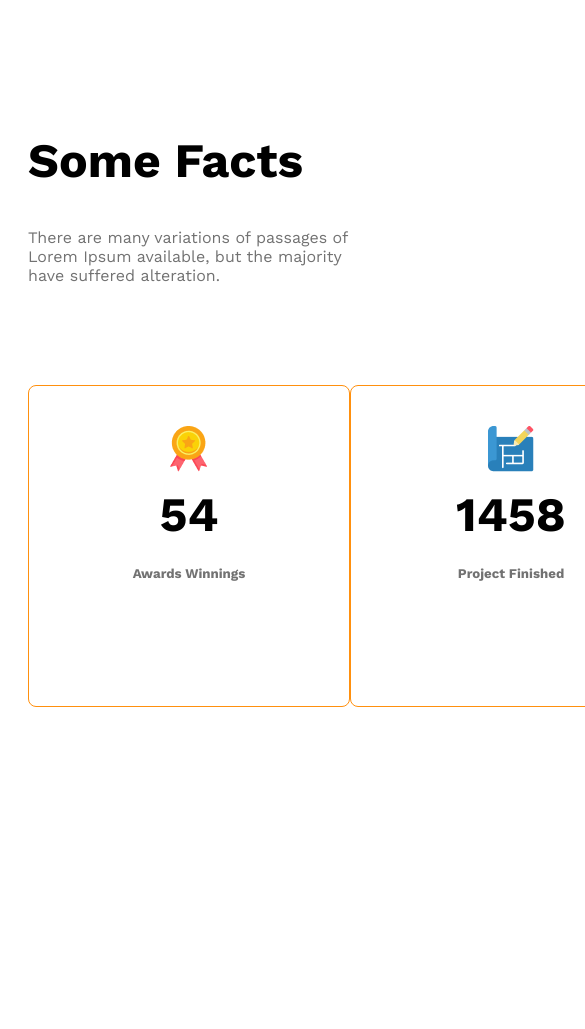
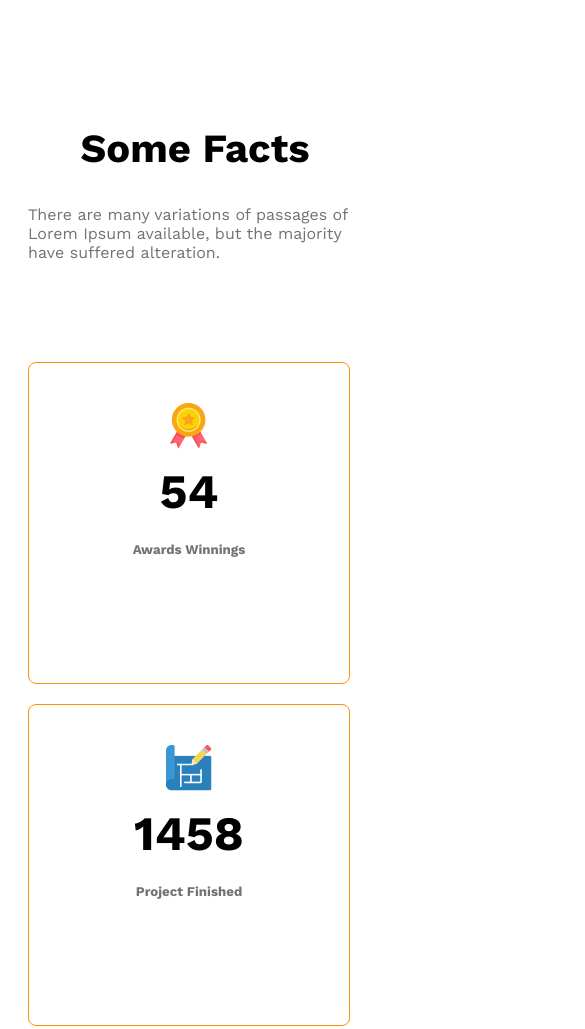
Before and after one commit to anisurrahman774/module-10-mog3-architects-web, a plain HTML site: page index.html in a window 390 px wide. Shown: the part 4840-5869 px from the top of the page, 585 px wide, since content can reach past the window. Before the commit the page ends 5575 px from the top, so only its background shows below. Drawn offline with nearby package versions, Linux system fonts and the light colour scheme.

Commit message:
section 3 responsive:

```diff
--- a/index.html
+++ b/index.html
@@ -106,11 +106,11 @@
             <!-- .fact*4>img.fact-icon+h4.fact-number+h5.fact-name -->
             <div class="fact-container ">
                 <div class="fact">
-                    <div>
+
                         <img src="images/icons/ribon.png" alt="" class="fact-icon">
                         <h4 class="fact-number">54</h4>
                         <h5 class="fact-namn">Awards Winnings</h5>
-                    </div>
+
                 </div>
                 <div class="fact">
                     <img src="images/icons/projects.png" alt="" class="fact-icon">
--- a/styles/architects.css
+++ b/styles/architects.css
@@ -257,10 +257,10 @@
         flex-direction: column;
     }
 }
-/* section 02 end */
+/* section 01 end */
 
 
-/* section 3  start*/
+/* section 2  start*/
 @media screen and (max-width: 576px){
     .Features-container{
         flex-direction: column;
@@ -270,4 +270,21 @@
     }
 
 }
-/* section 3 end*/
+/* section 2 end*/
+
+/* section 3 fact */
+
+@media screen and (max-width: 576px){
+    .fact-container{
+        grid-template-columns: 1fr;
+        gap: 20px;
+    }
+    .fact-title{
+        text-align: center;
+        font-size: 2.5rem;
+
+    }
+
+
+}
+/* end 3 */
```
